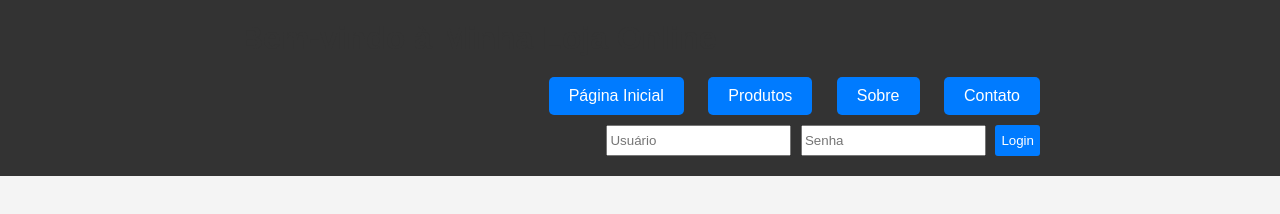
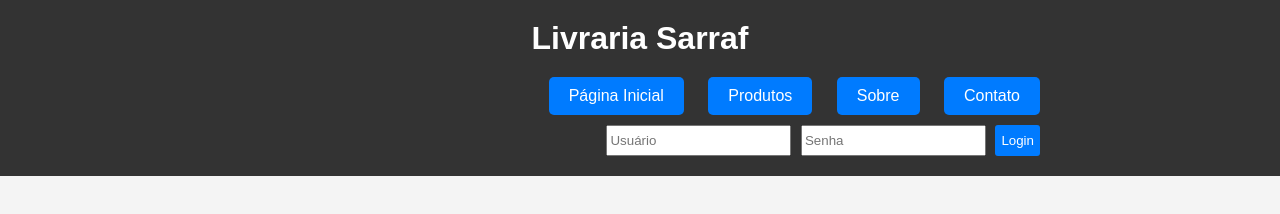
Before and after one commit to AlexandreSarraf/site-de-vendas, a plain HTML site: page index.html in a window 1280 px wide. Drawn offline with Linux system fonts and the light colour scheme.

Commit message:
Adicionada mensagem de boas vindas com javascript e modificações no index e no css.

```diff
--- a/index.html
+++ b/index.html
@@ -9,7 +9,7 @@
 <body>
     <header>
         <div class="container">
-            <h1>Bem-vindo à Minha Loja Online</h1>
+            <h1>Livraria Sarraf</h1>
             <nav>
                 <ul>
                     <li><a href="index.html">Página Inicial</a></li>
@@ -30,5 +30,11 @@
     <div class="container">
         <!-- Conteúdo da página -->
     </div>
+    <script>
+        // JavaScript para exibir mensagem de boas-vindas
+        window.onload = function() {
+            alert("Bem-vindo ao nosso site!");
+        };
+    </script>
 </body>
 </html>
--- a/styles.css
+++ b/styles.css
@@ -38,8 +38,7 @@ header {
 
 h1 {
     margin: 0;
-    color: #333;
-    float: left; /* Alinha o título à esquerda */
+    text-align: center; /* Alinha o texto ao centro */
 }
 
 nav {
@@ -72,6 +71,7 @@ nav ul li:first-child {
 .login form button {
     margin-left: 5px;
     height: 25px;
+
 }
 
 .login form button {
@@ -81,6 +81,7 @@ nav ul li:first-child {
     border: none;
     border-radius: 3px;
     cursor: pointer;
+    /*font-family: 'Times New Roman', sans-serif;*/
 }
 
 .login form button:hover {
```
Also changed, not shown: vendas.html (+1 -1 lines).
